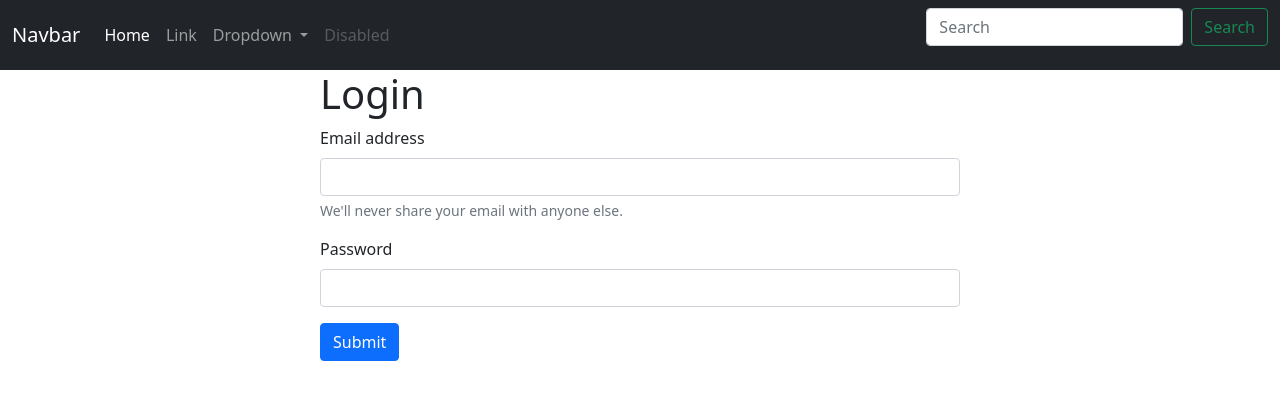
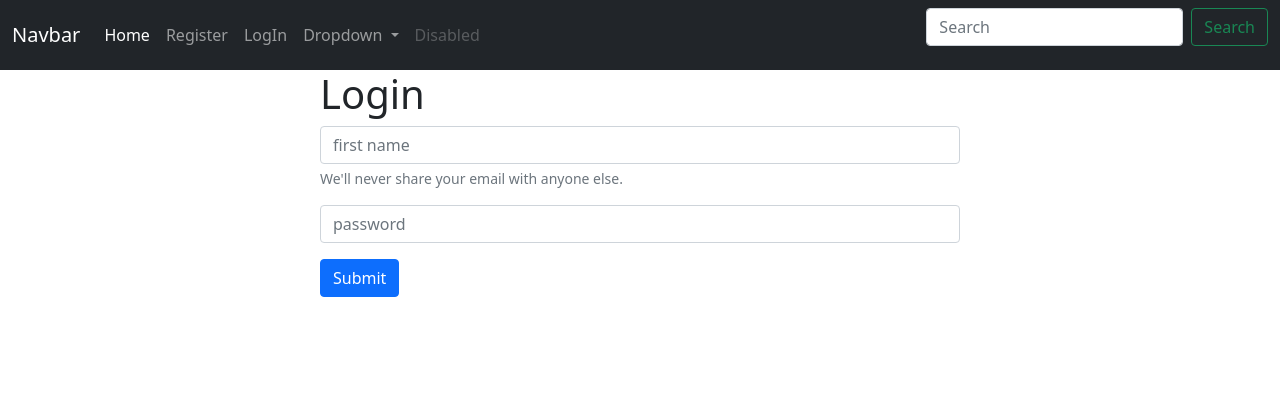
Before and after one commit to baukamobile/minicrm, a Django app: page / in a window 1280 px wide. Shown: the top 400 px of the page. Run offline with Django 4.2, Linux system fonts and the light colour scheme.

Commit message:
register

```diff
--- a/mycrm/templates/base.html
+++ b/mycrm/templates/base.html
@@ -9,9 +9,18 @@
           <li class="nav-item">
             <a class="nav-link active" aria-current="page" href="#">Home</a>
           </li>
+          {% if user.is_authenticated %}
           <li class="nav-item">
-            <a class="nav-link" href="#">Link</a>
+            <a class="nav-link" href="{% url 'logout' %}">LogOut</a>
           </li>
+          {% else %}
+          <li class="nav-item">
+            <a class="nav-link" href="{% url 'register' %}">Register</a>
+          </li>
+          <li class="nav-item">
+            <a class="nav-link" href="{% url 'home' %}">LogIn</a>
+          </li>
+          {% endif %}
           <li class="nav-item dropdown">
             <a class="nav-link dropdown-toggle" href="#" id="navbarDropdown" role="button" data-bs-toggle="dropdown" aria-expanded="false">
               Dropdown
@@ -34,6 +43,17 @@
       </div>
     </div>
   </nav>
+
+
+  {% comment %} {% if messages %}
+  {% for message in messages %}
+  <div class="alert alert-warning alert-dismissible fade show" role="alert">
+    {{ message }}
+  </div>
+  {% endfor %}
+  {% endif %} {% endcomment %}
+
+
 {% block content%}
 
 
--- a/mycrm/templates/home.html
+++ b/mycrm/templates/home.html
@@ -3,26 +3,27 @@
 
 
 {% block content %}
-
+{% if user.is_authenticated %}
+<h1> Hello World </h1>
+{% else %}
 <div class="col-md-6 offset-md-3">
     <h1>Login</h1>
 
-    <form method='POST' action={% url 'loginpage' %}>
+    <form method='POST' action={% url 'home' %}>
         {% csrf_token %}
         <form>
             <div class="mb-3">
-              <label for="exampleInputEmail1" class="form-label" required>Email address</label>
-              <input name="email" type="email" class="form-control" >
+
+              <input name="first_name" type="text" class="form-control" placeholder='first name'>
               <div id="emailHelp" class="form-text">We'll never share your email with anyone else.</div>
             </div>
             <div class="mb-3">
-              <label for="exampleInputPassword1" class="form-label" required >Password</label>
-              <input name="password" type="password" class="form-control" >
+              <input name="password" type="password" class="form-control" placeholder='password'>
             </div>
 
-            <button type="submit" class="btn btn-primary">Submit</button>
+            <button type="#" class="btn btn-primary">Submit</button>
           </form>
     </form>
 </div>
-
+{% endif %}
 {% endblock %}
--- a/mycrm/urls.py
+++ b/mycrm/urls.py
@@ -2,7 +2,8 @@ from django.urls import path
 from .views import *
 urlpatterns = [
     path('', home, name= 'home'),
-    path('login/', login_user, name= 'loginpage'),
+    # path('login/', login_user, name= 'loginpage'),
     path('logout/', logout_user, name= 'logout'),
+    path('register/', register_user, name= 'register'),
 
 ]
--- a/mycrm/views.py
+++ b/mycrm/views.py
@@ -1,15 +1,50 @@
-from django.shortcuts import render, HttpResponse
+from django.shortcuts import render, HttpResponse, redirect
 from django.contrib.auth import authenticate, login, logout
 from django.contrib import messages
 # Create your views here.
 
 
 
+# def home(request):
+#     if request.method == 'POST':
+#         username = request.POST.['username']
+#         password = request.POST['password']
+
+#         user = authenticate(request, username=username, password=password)
+#         if user is not None:
+#             login(request, user)
+#             messages.success(request, 'You have been login! ')
+#             return redirect('home')
+#         else:
+#             messages(request, 'There was an error with login')
+#             return redirect('home')
+#     else:
+#         return render(request, 'home.html')
+
 def home(request):
-    return render(request, 'home.html')
+    if request.method == 'POST':
+        username = request.POST.get('username')
+        password = request.POST.get('password')
+
+        user = authenticate(request, username=username, password=password)
+        if user is not None:
+            login(request, user)
+            messages.success(request, 'You have been logged in!')
+            return redirect('home')
+        else:
+            messages.error(request, 'There was an error with your login')
+            return redirect('home')
+    else:
+        return render(request, 'home.html')
+
+# def login_user(request):
+#     pass
 
 
-def login_user(request):
-    pass
 def logout_user(request):
-    pass
+    logout(request)
+    messages.success(request, 'You have been logging out...')
+    return redirect('home')
+
+def register_user(request):
+    return render(request, 'register.html')
```
Also changed, not shown: mycrm/forms.py (added, +9 -0 lines), mycrm/templates/register.html (added, +7 -0 lines).
